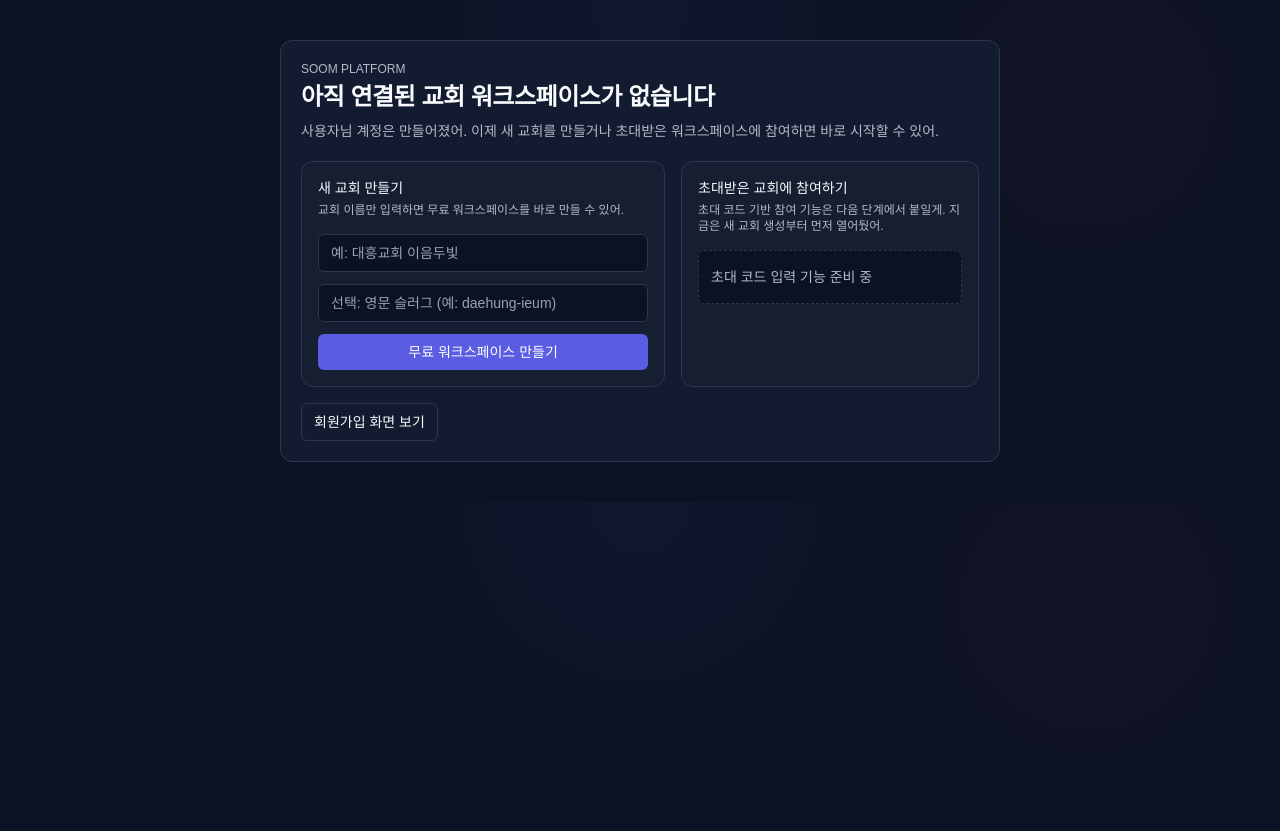
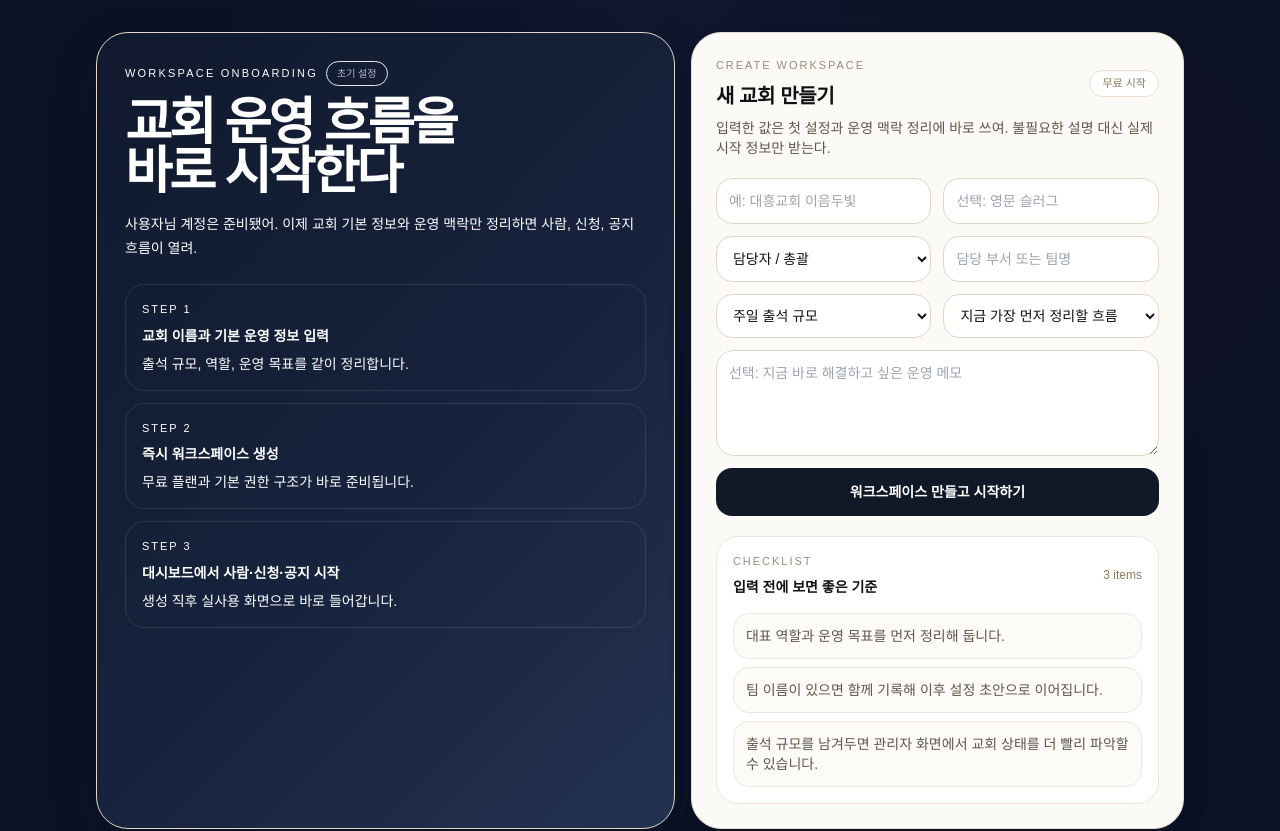
Before and after one commit to kinddragon1224/soom-church, a Next.js app: page /app in a window 1280 px wide. Shown: the top 831 px of the page. Before the commit the page ends 800 px from the top, so only its background shows below. Built offline with nearby package versions, Linux system fonts and the light colour scheme; no server answers; the database is empty; sample sign-in values are in the browser's storage; a web font is replaced by a local one.

Commit message:
feat(onboarding): expand workspace setup intake

```diff
--- a/app/app/page.tsx
+++ b/app/app/page.tsx
@@ -5,6 +5,18 @@ import { redirect } from "next/navigation";
 
 export const dynamic = "force-dynamic";
 export const preferredRegion = "sin1";
+
+const setupSteps = [
+  { label: "STEP 1", title: "교회 이름과 기본 운영 정보 입력", desc: "출석 규모, 역할, 운영 목표를 같이 정리합니다." },
+  { label: "STEP 2", title: "즉시 워크스페이스 생성", desc: "무료 플랜과 기본 권한 구조가 바로 준비됩니다." },
+  { label: "STEP 3", title: "대시보드에서 사람·신청·공지 시작", desc: "생성 직후 실사용 화면으로 바로 들어갑니다." },
+] as const;
+
+const onboardingChecklist = [
+  "대표 역할과 운영 목표를 먼저 정리해 둡니다.",
+  "팀 이름이 있으면 함께 기록해 이후 설정 초안으로 이어집니다.",
+  "출석 규모를 남겨두면 관리자 화면에서 교회 상태를 더 빨리 파악할 수 있습니다.",
+] as const;
 
 export default async function AppEntryPage({
   searchParams,
@@ -27,11 +39,42 @@ export default async function AppEntryPage({
   const error = searchParams?.error;
 
   return (
-    <main className="mx-auto w-full max-w-3xl px-4 py-10 sm:px-6">
-      <div className="rounded-xl border border-border bg-card p-5">
-        <p className="text-xs text-muted-foreground">SOOM PLATFORM</p>
-        <h1 className="mt-1 text-2xl font-bold">아직 연결된 교회 워크스페이스가 없습니다</h1>
-        <p className="mt-2 text-sm text-muted-foreground">{user?.name ?? "사용자"}님 계정은 만들어졌어. 이제 새 교회를 만들거나 초대받은 워크스페이스에 참여하면 바로 시작할 수 있어.</p>
+    <main className="mx-auto w-full max-w-6xl px-4 py-8 sm:px-6 lg:px-8">
+      <section className="grid gap-4 xl:grid-cols-[1.08fr_0.92fr]">
+        <div className="overflow-hidden rounded-[32px] border border-[#e1d7c7] bg-[linear-gradient(135deg,#10192d_0%,#17233d_55%,#243252_100%)] p-6 text-white shadow-[0_18px_50px_rgba(15,23,42,0.16)] sm:p-7">
+          <div className="flex flex-wrap items-center gap-2">
+            <p className="text-[11px] tracking-[0.2em] text-white/46">WORKSPACE ONBOARDING</p>
+            <span className="rounded-full border border-white/12 bg-white/8 px-2.5 py-1 text-[10px] text-white/70">초기 설정</span>
+          </div>
+          <h1 className="mt-3 text-[2.35rem] font-semibold leading-[0.96] tracking-[-0.06em] text-white sm:text-[3.2rem]">
+            교회 운영 흐름을
+            <br />
+            바로 시작한다
+          </h1>
+          <p className="mt-4 max-w-xl text-sm leading-6 text-white/68">
+            {user?.name ?? "사용자"}님 계정은 준비됐어. 이제 교회 기본 정보와 운영 맥락만 정리하면 사람, 신청, 공지 흐름이 열려.
+          </p>
+
+          <div className="mt-6 grid gap-3">
+            {setupSteps.map((step) => (
+              <div key={step.label} className="rounded-[20px] border border-white/10 bg-white/8 p-4">
+                <p className="text-[11px] tracking-[0.18em] text-white/46">{step.label}</p>
+                <p className="mt-2 text-sm font-semibold text-white">{step.title}</p>
+                <p className="mt-2 text-sm text-white/64">{step.desc}</p>
+              </div>
+            ))}
+          </div>
+        </div>
+
+        <section className="rounded-[30px] border border-[#e5dccd] bg-[#fbfaf6] p-5 text-[#111111] shadow-[0_12px_32px_rgba(15,23,42,0.06)] sm:p-6">
+          <div className="flex items-center justify-between gap-3">
+            <div>
+              <p className="text-[11px] tracking-[0.18em] text-[#9a8b7a]">CREATE WORKSPACE</p>
+              <h2 className="mt-2 text-xl font-semibold">새 교회 만들기</h2>
+            </div>
+            <span className="rounded-full border border-[#eadfcd] bg-white px-3 py-1 text-[11px] text-[#8C7A5B]">무료 시작</span>
+          </div>
+          <p className="mt-2 text-sm text-[#5f564b]">입력한 값은 첫 설정과 운영 맥락 정리에 바로 쓰여. 불필요한 설명 대신 실제 시작 정보만 받는다.</p>
 
           {error === "church_name_required" ? (
             <div className="mt-4 rounded-md border border-red-200 bg-red-50 px-3 py-2 text-sm text-red-700">
@@ -39,44 +82,124 @@ export default async function AppEntryPage({
             </div>
           ) : null}
 
-        <div className="mt-5 grid gap-4 lg:grid-cols-[1.1fr_0.9fr]">
-          <form action="/api/onboarding/create-church" method="post" className="rounded-xl border border-border bg-muted/40 p-4">
-            <p className="text-sm font-medium">새 교회 만들기</p>
-            <p className="mt-1 text-xs text-muted-foreground">교회 이름만 입력하면 무료 워크스페이스를 바로 만들 수 있어.</p>
-            <div className="mt-4 space-y-3">
+          <form action="/api/onboarding/create-church" method="post" className="mt-5 grid gap-3 sm:grid-cols-2">
             <input
               name="churchName"
               placeholder="예: 대흥교회 이음두빛"
-                className="w-full rounded-md border border-border bg-background px-3 py-2 text-sm"
+              className="w-full rounded-[16px] border border-[#e1d7c7] bg-white px-3 py-3 text-sm outline-none transition focus:border-[#c8a96b]"
               required
             />
             <input
               name="churchSlug"
-                placeholder="선택: 영문 슬러그 (예: daehung-ieum)"
-                className="w-full rounded-md border border-border bg-background px-3 py-2 text-sm"
+              placeholder="선택: 영문 슬러그"
+              className="w-full rounded-[16px] border border-[#e1d7c7] bg-white px-3 py-3 text-sm outline-none transition focus:border-[#c8a96b]"
             />
-              <button type="submit" className="w-full rounded-md bg-primary px-3 py-2 text-sm font-medium text-white">
-                무료 워크스페이스 만들기
+            <select
+              name="role"
+              defaultValue="OWNER"
+              className="w-full rounded-[16px] border border-[#e1d7c7] bg-white px-3 py-3 text-sm outline-none transition focus:border-[#c8a96b]"
+            >
+              <option value="OWNER">담당자 / 총괄</option>
+              <option value="PASTOR">목회자</option>
+              <option value="ADMIN">행정 / 사무국</option>
+              <option value="LEADER">리더 / 사역자</option>
+              <option value="VIEWER">기타 협력자</option>
+            </select>
+            <input
+              name="teamName"
+              placeholder="담당 부서 또는 팀명"
+              className="w-full rounded-[16px] border border-[#e1d7c7] bg-white px-3 py-3 text-sm outline-none transition focus:border-[#c8a96b]"
+            />
+            <select
+              name="attendanceBand"
+              defaultValue=""
+              className="w-full rounded-[16px] border border-[#e1d7c7] bg-white px-3 py-3 text-sm outline-none transition focus:border-[#c8a96b]"
+            >
+              <option value="">주일 출석 규모</option>
+              <option value="UNDER_100">100명 이하</option>
+              <option value="100_300">100~300명</option>
+              <option value="300_1000">300~1,000명</option>
+              <option value="OVER_1000">1,000명 이상</option>
+            </select>
+            <select
+              name="primaryGoal"
+              defaultValue=""
+              className="w-full rounded-[16px] border border-[#e1d7c7] bg-white px-3 py-3 text-sm outline-none transition focus:border-[#c8a96b]"
+            >
+              <option value="">지금 가장 먼저 정리할 흐름</option>
+              <option value="PEOPLE">사람 관리</option>
+              <option value="APPLICATIONS">신청 접수</option>
+              <option value="NOTICES">공지 전달</option>
+              <option value="SETUP">운영 구조 세팅</option>
+            </select>
+            <textarea
+              name="setupNote"
+              placeholder="선택: 지금 바로 해결하고 싶은 운영 메모"
+              rows={4}
+              className="w-full rounded-[18px] border border-[#e1d7c7] bg-white px-3 py-3 text-sm outline-none transition focus:border-[#c8a96b] sm:col-span-2"
+            />
+            <button type="submit" className="inline-flex min-h-12 items-center justify-center rounded-[16px] bg-[#111827] px-4 py-3 text-sm font-semibold text-white transition hover:bg-[#0f172a] sm:col-span-2">
+              워크스페이스 만들고 시작하기
             </button>
-            </div>
           </form>
 
-          <div className="rounded-xl border border-border bg-muted/40 p-4">
-            <p className="text-sm font-medium">초대받은 교회에 참여하기</p>
-            <p className="mt-1 text-xs text-muted-foreground">초대 코드 기반 참여 기능은 다음 단계에서 붙일게. 지금은 새 교회 생성부터 먼저 열어뒀어.</p>
-            <div className="mt-4 rounded-md border border-dashed border-border bg-background px-3 py-4 text-sm text-muted-foreground">
-              초대 코드 입력 기능 준비 중
+          <div className="mt-5 rounded-[22px] border border-[#ece6dc] bg-white p-4">
+            <div className="flex items-center justify-between gap-3">
+              <div>
+                <p className="text-[11px] tracking-[0.18em] text-[#9a8b7a]">CHECKLIST</p>
+                <p className="mt-2 text-sm font-semibold">입력 전에 보면 좋은 기준</p>
               </div>
+              <span className="text-xs text-[#8C7A5B]">3 items</span>
+            </div>
+            <div className="mt-4 grid gap-2">
+              {onboardingChecklist.map((item) => (
+                <div key={item} className="rounded-[16px] border border-[#efe7da] bg-[#fcfbf8] px-3 py-3 text-sm text-[#5f564b]">
+                  {item}
+                </div>
+              ))}
+            </div>
+          </div>
+        </section>
+      </section>
+
+      <section className="mt-4 grid gap-4 xl:grid-cols-[1fr_0.92fr]">
+        <div className="rounded-[24px] border border-[#e6dfd5] bg-white p-5 shadow-[0_10px_28px_rgba(15,23,42,0.05)]">
+          <div className="flex items-center justify-between gap-3">
+            <div>
+              <p className="text-[11px] tracking-[0.18em] text-[#9a8b7a]">INVITE FLOW</p>
+              <h2 className="mt-2 text-lg font-semibold text-[#111111]">초대받은 교회에 참여하기</h2>
+            </div>
+            <span className="rounded-full border border-[#eadfcd] bg-[#fff7e8] px-3 py-1 text-[11px] text-[#8C6A2E]">다음 단계</span>
+          </div>
+          <p className="mt-2 text-sm text-[#5f564b]">초대 코드 기반 참여는 아직 붙이는 중이야. 지금은 새 워크스페이스 생성 흐름을 먼저 정리해 둔 상태다.</p>
+          <div className="mt-4 rounded-[18px] border border-dashed border-[#d9cfbe] bg-[#fcfbf8] px-4 py-6 text-sm text-[#7b6f61]">
+            초대 코드 입력, 소속 승인, 기존 교회 합류 화면은 다음 청크에서 이어서 붙인다.
           </div>
         </div>
 
+        <div className="rounded-[24px] border border-[#e6dfd5] bg-white p-5 shadow-[0_10px_28px_rgba(15,23,42,0.05)]">
+          <div className="flex items-center justify-between gap-3">
+            <div>
+              <p className="text-[11px] tracking-[0.18em] text-[#9a8b7a]">SHORTCUTS</p>
+              <h2 className="mt-2 text-lg font-semibold text-[#111111]">바로 열기</h2>
+            </div>
+            <span className="text-xs text-[#8C7A5B]">quick links</span>
+          </div>
           <div className="mt-4 flex flex-wrap gap-2 text-sm">
             {demoChurch ? (
-            <Link href={`/app/${demoChurch.slug}/dashboard`} className="rounded-md border border-border px-3 py-2">대흥교회 이음두빛 데모 보기</Link>
+              <Link href={`/app/${demoChurch.slug}/dashboard`} className="rounded-[14px] border border-[#e1d7c7] bg-[#fcfbf8] px-3 py-2 transition hover:bg-white">
+                대흥교회 이음두빛 데모 보기
+              </Link>
             ) : null}
-          <Link href="/signup" className="rounded-md border border-border px-3 py-2">회원가입 화면 보기</Link>
+            <Link href="/signup" className="rounded-[14px] border border-[#e1d7c7] bg-[#fcfbf8] px-3 py-2 transition hover:bg-white">
+              회원가입 화면 보기
+            </Link>
+            <Link href="/login" className="rounded-[14px] border border-[#e1d7c7] bg-[#fcfbf8] px-3 py-2 transition hover:bg-white">
+              다른 계정으로 로그인
+            </Link>
           </div>
         </div>
+      </section>
     </main>
   );
 }
```
Also changed, not shown: app/api/onboarding/create-church/route.ts (+28 -1 lines), 1 other file (tests, documents, lock files or other folders). Lines whose indentation alone changed are shown as unchanged.
